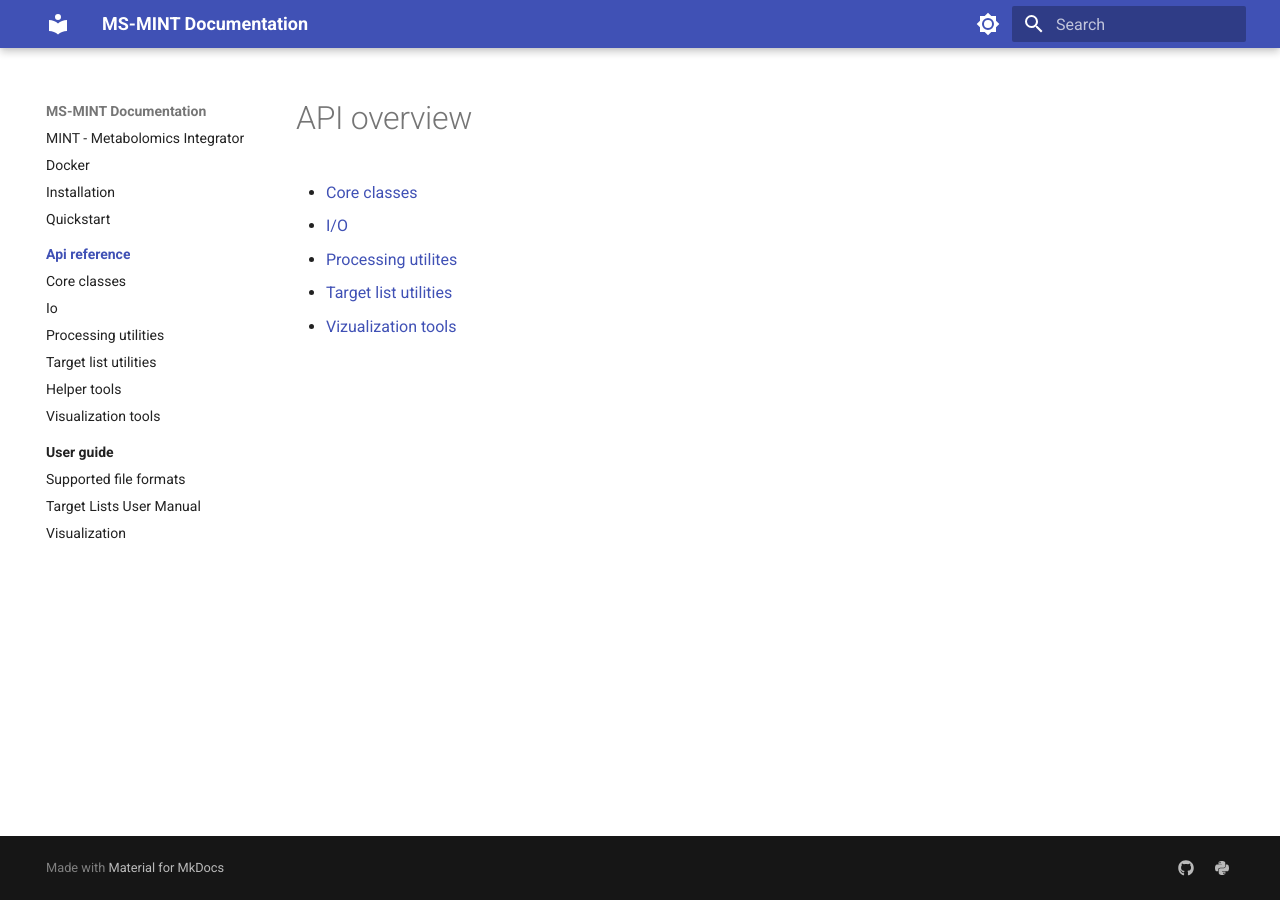
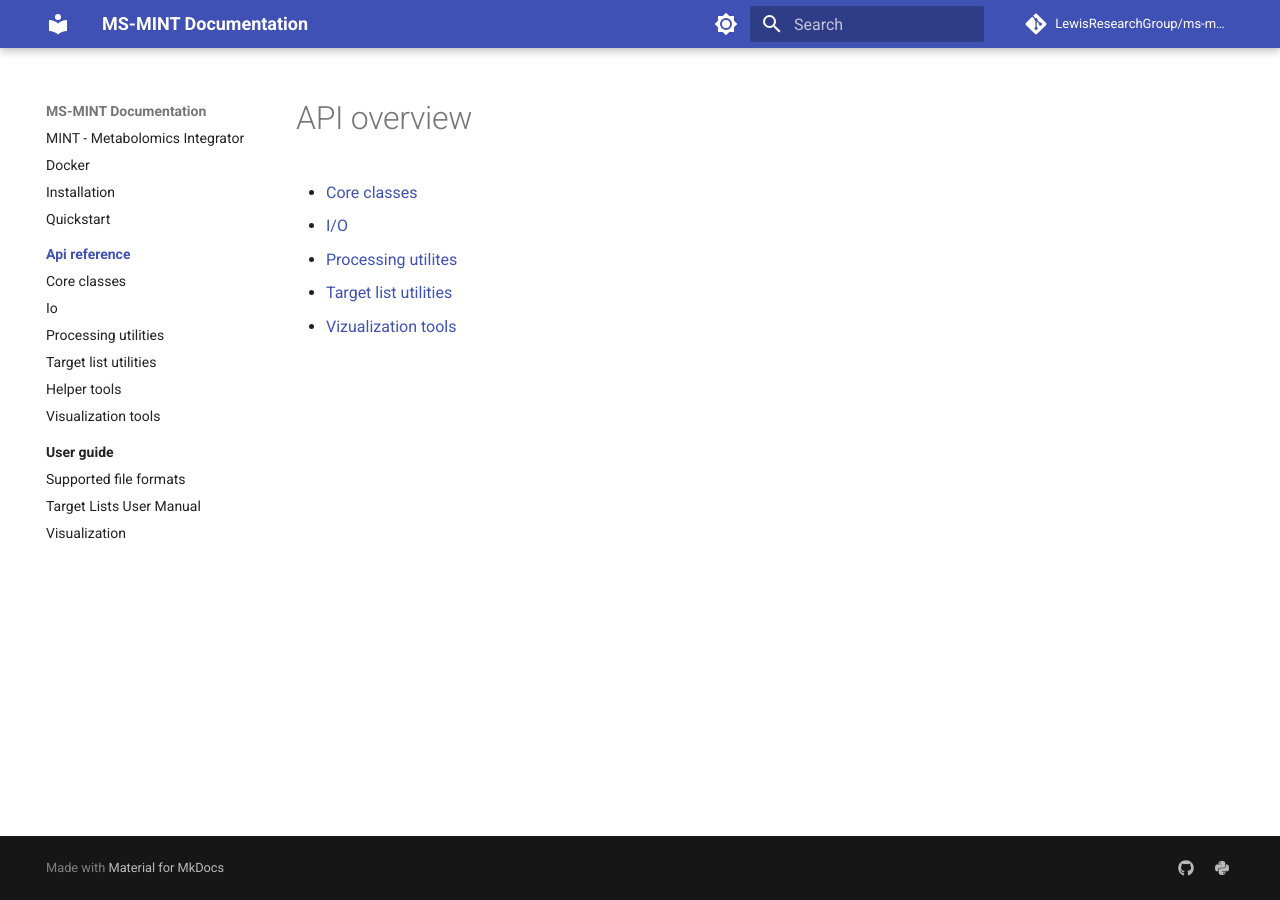
Before and after one commit to LewisResearchGroup/ms-mint, an MkDocs documentation site: the page built from docs/api_reference/index.md, in a window 1280 px wide. Built offline with MkDocs 1.6.1 and Material for MkDocs 9.7.7, drawn with Linux system fonts in a browser that asks for light colours; comment, search, counter and statistics services are not loaded.

Commit message:
add repo info to mkdocs config for GitHub link and stars in top bar

```diff
--- a/mkdocs.yml
+++ b/mkdocs.yml
@@ -1,7 +1,9 @@
 site_name: MS-MINT Documentation
 site_description: Documentation for MS-MINT, a mass spectrometry data analysis toolkit
 site_author: Lewis Research Group
-site_url: https://ms-mint.readthedocs.io/
+site_url: https://lewisresearchgroup.github.io/ms-mint/
+repo_url: https://github.com/LewisResearchGroup/ms-mint
+repo_name: LewisResearchGroup/ms-mint
 
 theme:
   name: material
```
